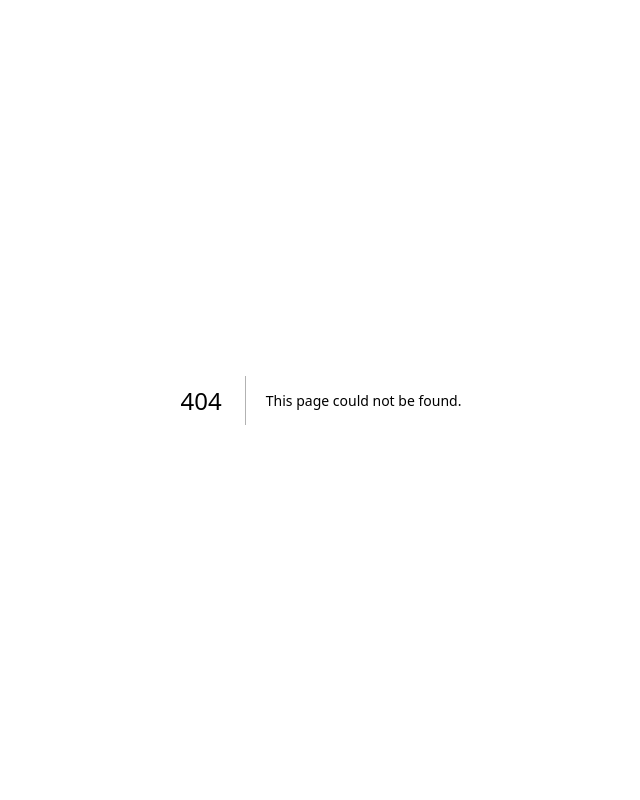
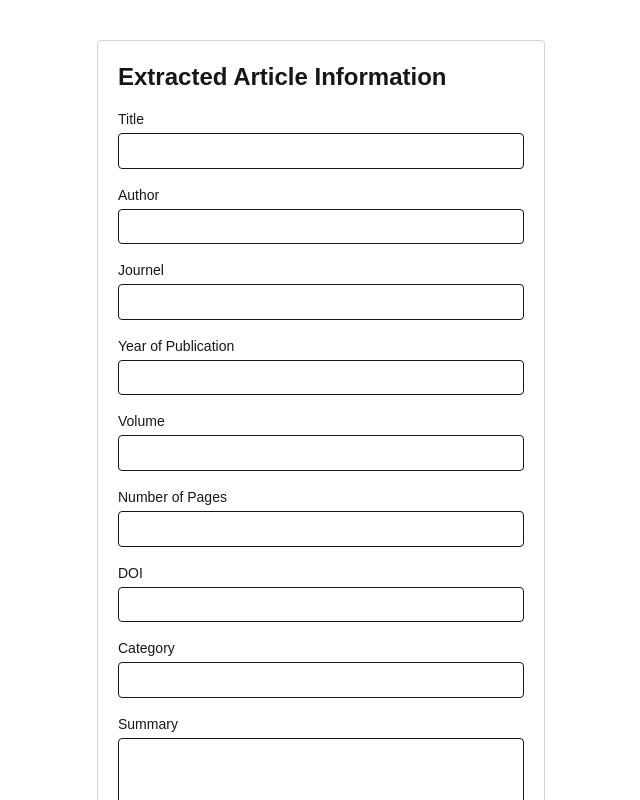
Before and after one commit to AlloysiusM/SPEED, a Next.js app in the folder frontend/: page /analyst in a window 1280 px wide. Before the commit this address had no page. Shown: the top 800 px of the page, without its empty margins (319-959 px from the left). Built offline with nearby package versions, Linux system fonts and the light colour scheme.

Commit message:
Caleb And Eddy Group work
made the pages, analyst extraction form and article queue page, front end

```diff
--- /dev/null
+++ b/frontend/src/pages/analyst.tsx
@@ -0,0 +1,168 @@
+import { useState } from "react";
+
+export default function SubmitArticle() {
+  const [formData, setFormData] = useState({
+    title: "",
+    author: "",
+    journel: "",
+    yearOfPub: "",
+    volume: "",
+    numberOfPages: "",
+    doi: "",
+    category: "",
+    summary: "",
+  });
+
+  const handleChange = (e: React.ChangeEvent<HTMLInputElement>) => {
+    setFormData({
+      ...formData,
+      [e.target.name]: e.target.value,
+    });
+  };
+
+  const handleSubmit = async (e: React.FormEvent<HTMLFormElement>) => {
+    try {
+      e.preventDefault();
+    // Submit the form data to the API
+    const response = await fetch("http://localhost:8082/articles/analyst", {
+      method: "POST",
+      headers: {
+        "Content-Type": "application/json",
+      },
+      body: JSON.stringify(formData),
+    });
+    console.log(response);
+
+
+    if (response.ok) {
+      alert("Article Analysed Successfully!");
+    } else {
+      alert("Error Submitting Analysed Article!");
+    }
+    } catch (error) {
+      console.log(error);
+
+    }
+  };
+
+  return (
+    <div className="max-w-md mx-auto my-10 p-5 border border-gray-300 rounded">
+      <h1 className="text-2xl font-bold mb-4">Extracted Article Information</h1>
+      <form onSubmit={handleSubmit}>
+        <div className="mb-4">
+          <label className="block text-sm font-medium mb-1" htmlFor="title">Title</label>
+          <input
+            type="text"
+            id="title"
+            name="title"
+            value={formData.title}
+            onChange={handleChange}
+            required
+            className="w-full px-2 py-1 border rounded"
+          />
+        </div>
+        <div className="mb-4">
+          <label className="block text-sm font-medium mb-1" htmlFor="author">Author</label>
+          <input
+            type="text"
+            id="author"
+            name="author"
+            value={formData.author}
+            onChange={handleChange}
+            required
+            className="w-full px-2 py-1 border rounded"
+          />
+        </div>
+        <div className="mb-4">
+          <label className="block text-sm font-medium mb-1" htmlFor="journel">Journel</label>
+          <input
+            type="text"
+            id="journel"
+            name="journel"
+            value={formData.journel}
+            onChange={handleChange}
+            required
+            className="w-full px-2 py-1 border rounded"
+          />
+        </div>
+        <div className="mb-4">
+          <label className="block text-sm font-medium mb-1" htmlFor="yearOfPub">Year of Publication</label>
+          <input
+            type="text"
+            id="yearOfPub"
+            name="yearOfPub"
+            value={formData.yearOfPub}
+            onChange={handleChange}
+            required
+            className="w-full px-2 py-1 border rounded"
+          />
+        </div>
+        <div className="mb-4">
+          <label className="block text-sm font-medium mb-1" htmlFor="volume">Volume</label>
+          <input
+            type="text"
+            id="volume"
+            name="volume"
+            value={formData.volume}
+            onChange={handleChange}
+            required
+            className="w-full px-2 py-1 border rounded"
+          />
+        </div>
+        <div className="mb-4">
+          <label className="block text-sm font-medium mb-1" htmlFor="numberOfPages">Number of Pages</label>
+          <input
+            type="text"
+            id="numberOfPages"
+            name="numberOfPages"
+            value={formData.numberOfPages}
+            onChange={handleChange}
+            required
+            className="w-full px-2 py-1 border rounded"
+          />
+        </div>
+        <div className="mb-4">
+          <label className="block text-sm font-medium mb-1" htmlFor="doi">DOI</label>
+          <input
+            type="text"
+            id="doi"
+            name="doi"
+            value={formData.doi}
+            onChange={handleChange}
+            required
+            className="w-full px-2 py-1 border rounded"
+          />
+        </div>
+        <div className="mb-4">
+          <label className="block text-sm font-medium mb-1" htmlFor="category">Category</label>
+          <input
+            type="text"
+            id="category"
+            name="category"
+            value={formData.category}
+            onChange={handleChange}
+            required
+            className="w-full px-2 py-1 border rounded"
+          />
+        </div>
+        <div className="mb-4">
+          <label className="block text-sm font-medium mb-1" htmlFor="summary">Summary</label>
+          <textarea
+            id="summary"
+            name="summary"
+            value={formData.summary}
+            onChange={handleChange}
+            required
+            className="w-full px-3 py-2 border rounded h-32"
+          />
+        </div>
+        <button
+          type="submit"
+          className="bg-blue-500 text-white px-4 py-2 rounded hover:bg-blue-600"
+        >
+          Submit
+        </button>
+      </form>
+    </div>
+  );
+}
--- /dev/null
+++ b/frontend/src/pages/analystqueue.tsx
@@ -0,0 +1,95 @@
+import { useEffect, useState } from 'react'
+import { Button } from "@/components/ui/button"
+import { Table, TableBody, TableCell, TableHead, TableHeader, TableRow } from "@/components/ui/table"
+import { Badge } from "@/components/ui/badge"
+
+interface Article {
+  _id: string;
+  title: string;
+  author: string;
+  journel: string;
+  yearOfPub: string;
+  volume: string;
+  numberOfPages: string;
+  doi: string;
+  status: string;
+}
+
+export default function Component() {
+  const [articles, setArticles] = useState<Article[]>([])
+
+  useEffect(() => {
+    const fetchArticles = async () => {
+      try {
+        const response = await fetch("http://localhost:8082/articles/pending", {
+            method: "GET",
+            headers: {
+              "Content-Type": "application/json",
+            },
+          });
+
+        if (!response.ok) {
+          throw new Error('Failed to fetch articles');
+        }
+        const data: Article[] = await response.json();
+        console.log(data);
+
+        setArticles(data);
+      } catch (err) {
+        console.error(err);
+      }
+    };
+
+    fetchArticles();
+  }, []);
+
+  return (
+    <div className="container mx-auto p-4">
+      <h1 className="text-2xl font-bold mb-4">Analyst Article Queue</h1>
+      <Table>
+        <TableHeader>
+          <TableRow>
+            <TableHead>Title</TableHead>
+            <TableHead>Author</TableHead>
+            <TableHead>Journal</TableHead>
+            <TableHead>Year of Publication</TableHead>
+            <TableHead>Volume</TableHead>
+            <TableHead>Number of Pages</TableHead>
+            <TableHead>DOI</TableHead>
+            <TableHead>Status</TableHead>
+            <TableHead>Actions</TableHead>
+          </TableRow>
+        </TableHeader>
+        <TableBody>
+          {articles.map(article => (
+            <TableRow key={article._id}>
+              <TableCell>{article.title}</TableCell>
+              <TableCell>{article.author}</TableCell>
+              <TableCell>{article.journel}</TableCell>
+              <TableCell>{article.yearOfPub}</TableCell>
+              <TableCell>{article.volume}</TableCell>
+              <TableCell>{article.numberOfPages}</TableCell>
+              <TableCell>{article.doi}</TableCell>
+              <TableCell>
+                <Badge>
+                  {article.status}
+                </Badge>
+              </TableCell>
+              <TableCell>
+                <div className="flex space-x-2">
+                <a
+            className="rounded-full border border-solid border-black/[.08] dark:border-white/[.145] transition-colors flex items-center justify-center bg-foreground text-background gap-2 hover:bg-[#383838] dark:hover:bg-[#ccc] text-sm sm:text-base h-10 sm:h-12 px-4 sm:px-5"
+            href="http://localhost:3000/analyst"
+            >
+            Go to Analyst Page
+            </a>
+
+                </div>
+              </TableCell>
+            </TableRow>
+          ))}
+        </TableBody>
+      </Table>
+    </div>
+  )
+}
--- a/frontend/src/pages/api/submit.ts
+++ b/frontend/src/pages/api/submit.ts
@@ -7,9 +7,6 @@ export default async function handler(req: NextApiRequest, res: NextApiResponse)
     // For now, just log the received data
     console.log("Article submitted:", { title, author, url });
 
-    // Here you can implement saving the data to your database
-    // For example, using MongoDB if that's your backend
-
     res.status(200).json({ message: "Article submitted successfully!" });
   } else {
     res.status(405).json({ message: "Method not allowed" });
--- a/frontend/src/pages/index.tsx
+++ b/frontend/src/pages/index.tsx
@@ -26,6 +26,12 @@ export default function Home() {
           >
             Go to Articles List
           </a>
+          <a
+            className="rounded-full border border-solid border-black/[.08] dark:border-white/[.145] transition-colors flex items-center justify-center bg-foreground text-background gap-2 hover:bg-[#383838] dark:hover:bg-[#ccc] text-sm sm:text-base h-10 sm:h-12 px-4 sm:px-5"
+            href="http://localhost:3000/analystqueue"
+          >
+            Go to Analyst Queue
+          </a>
         </div>
       </main>
     </div>
```
Also changed, not shown: frontend/src/pages/api/analyst.ts (added), frontend/src/pages/api/analystqueue.ts (added).
